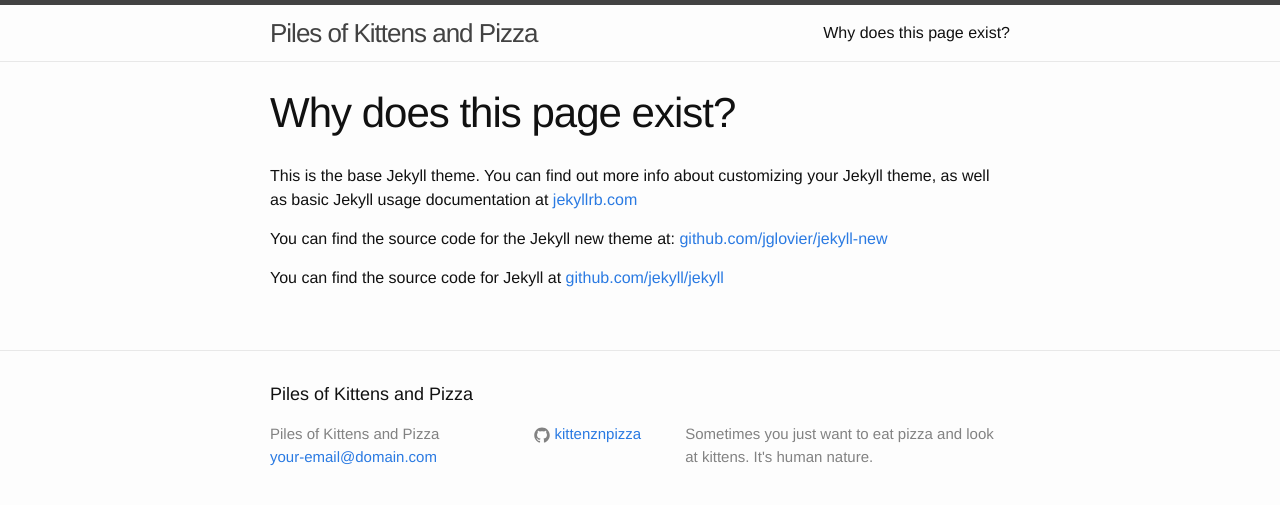
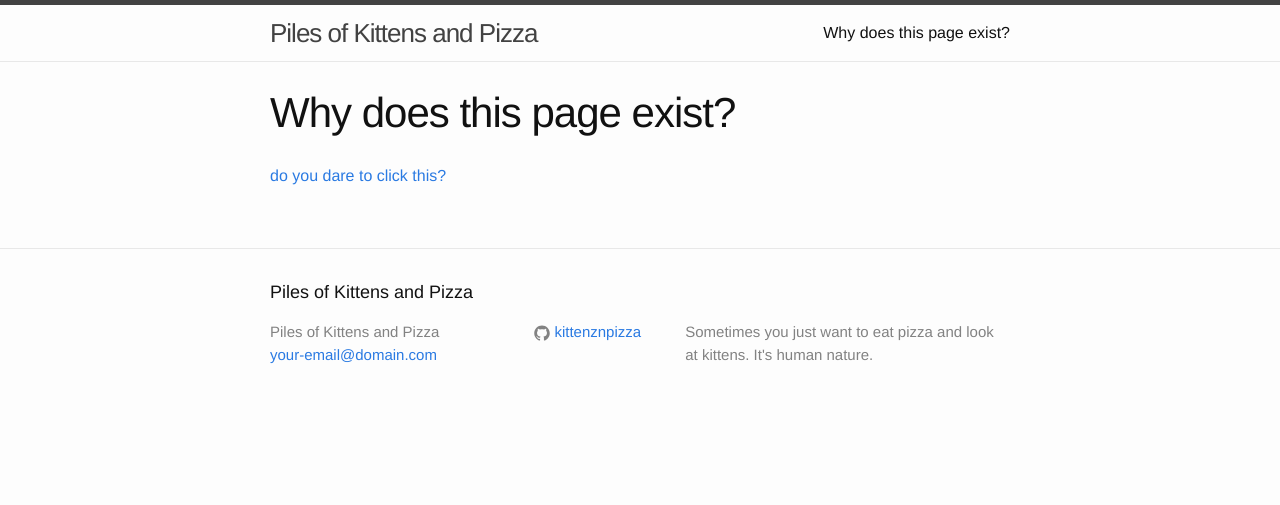
Before and after one commit to larshollingsed/larshollingsed, a Jekyll site: the page built from about.md, in a window 1280 px wide. Shown: the top 505 px of the page. Built offline with Jekyll 4.4.1, drawn with Linux system fonts in a browser that asks for light colours; Markdown is read by kramdown in place of the engine named in the settings.

```diff
--- a/_posts/2015-06-09-kitten-club.markdown
+++ b/_posts/2015-06-09-kitten-club.markdown
@@ -2,7 +2,7 @@
 layout: post
 title: "Let's talk about kittens"
 date: 2015-06-09 09:29:00
-categories: kittens pizza good-morning
+categories: kittens
 ---
 I like how kittens are tiny.
 
--- a/about.md
+++ b/about.md
@@ -3,9 +3,4 @@ layout: page
 title: Why does this page exist?
 permalink: /exist/
 ---
-
-This is the base Jekyll theme. You can find out more info about customizing your Jekyll theme, as well as basic Jekyll usage documentation at [jekyllrb.com](http://jekyllrb.com/)
-
-You can find the source code for the Jekyll new theme at: [github.com/jglovier/jekyll-new](https://github.com/jglovier/jekyll-new)
-
-You can find the source code for Jekyll at [github.com/jekyll/jekyll](https://github.com/jekyll/jekyll)
+[do you dare to click this?](https://youtu.be/FtX8nswnUKU)
```
